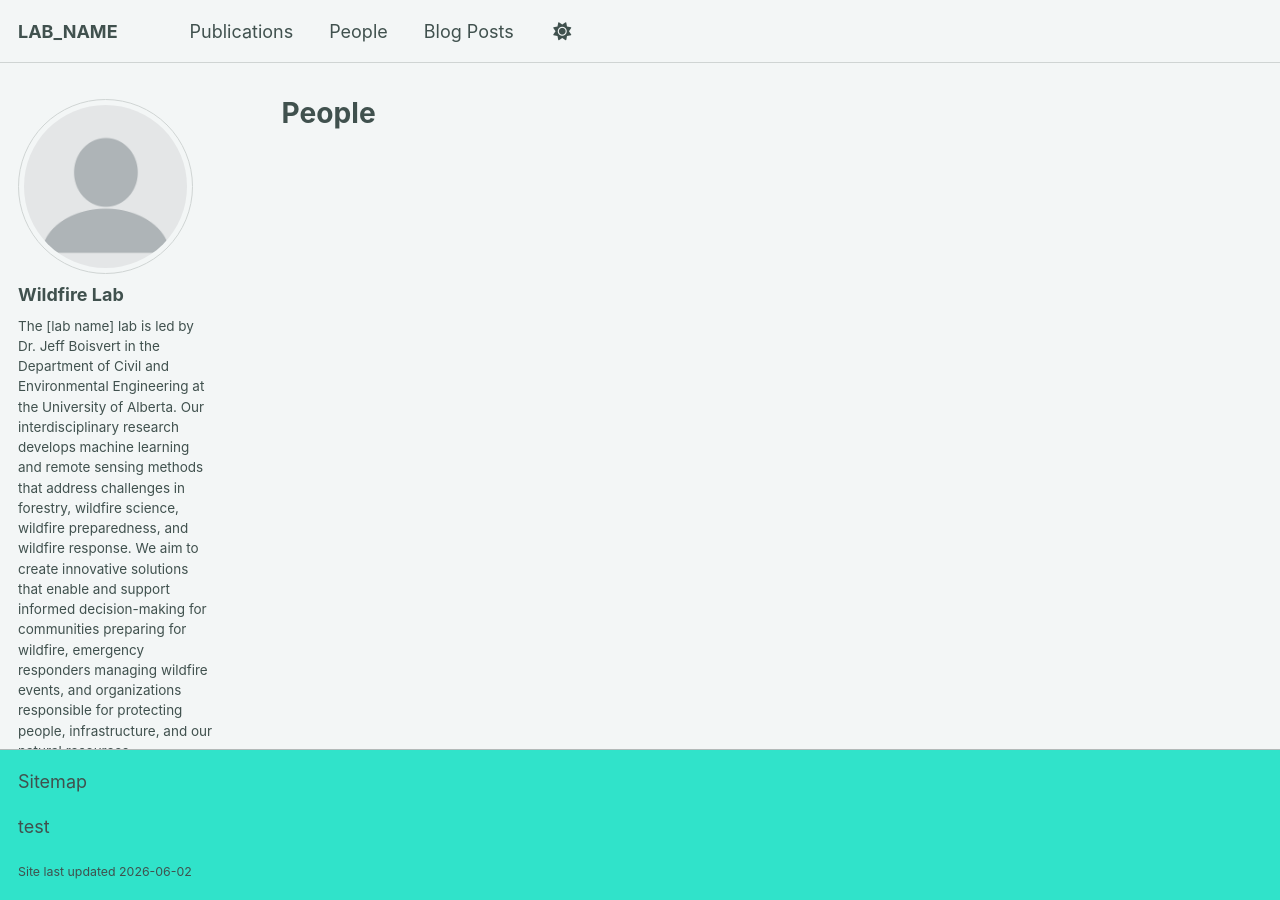
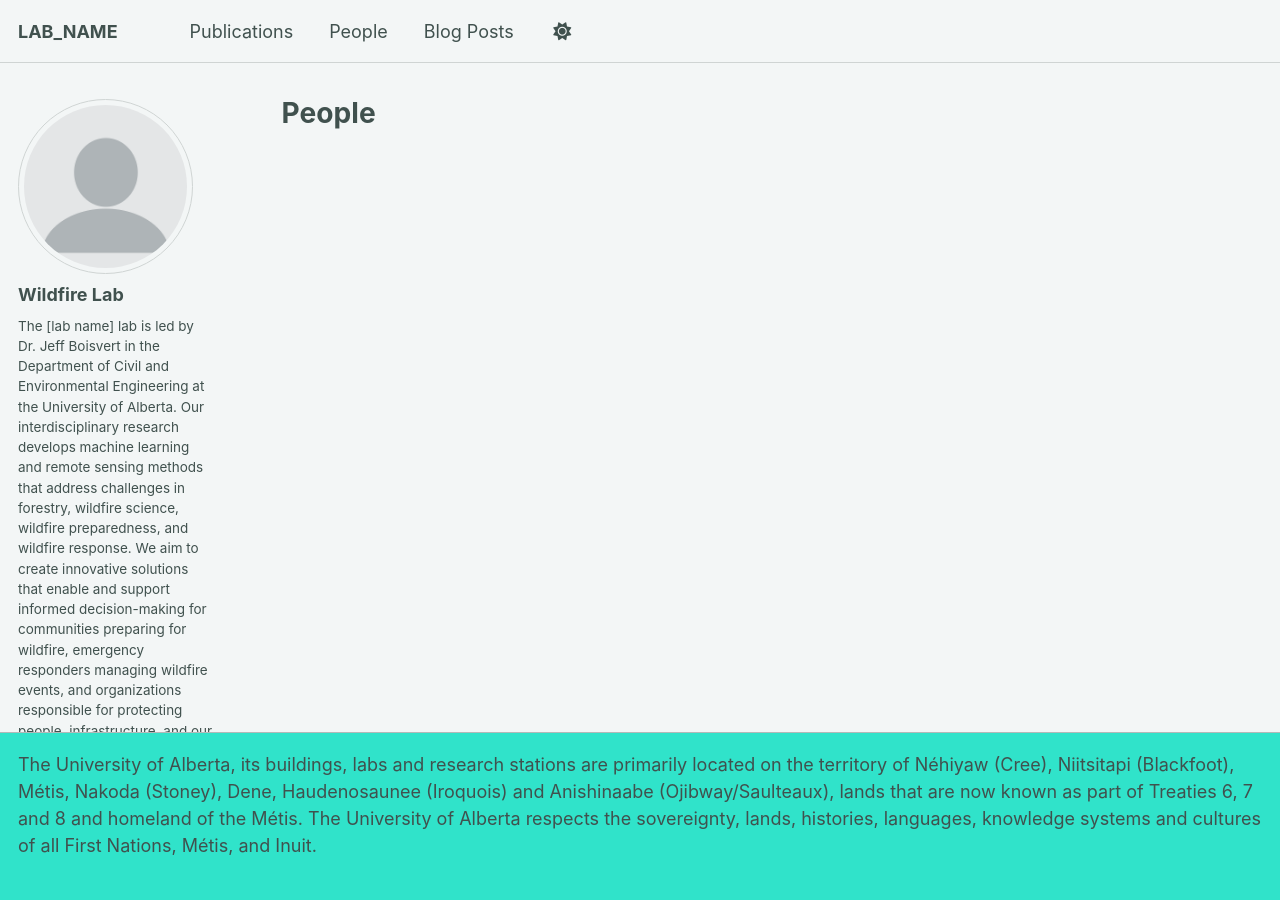
Before and after one commit to WildFire-ML/wildfire-ml.github.io, a Jekyll site: the page built from _pages/publications.html, in a window 1280 px wide. Built offline with Jekyll 4.4.1, drawn with Linux system fonts in a browser that asks for light colours; a script bundle is joined from its source files by our own code; library files that are not in the unit come from our copies.

Commit message:
Adding land acknowledgement

```diff
--- a/_includes/footer.html
+++ b/_includes/footer.html
@@ -1,5 +1,3 @@
 {% include base_path %}
 
-<div class="page__footer-copyright">
-  Site last updated {{ "now" | date: '%Y-%m-%d' }}
-</div>
+<p>The University of Alberta, its buildings, labs and research stations are primarily located on the territory of Néhiyaw (Cree), Niitsitapi (Blackfoot), Métis, Nakoda (Stoney), Dene, Haudenosaunee (Iroquois) and Anishinaabe (Ojibway/Saulteaux), lands that are now known as part of Treaties 6, 7 and 8 and homeland of the Métis. The University of Alberta respects the sovereignty, lands, histories, languages, knowledge systems and cultures of all First Nations, Métis, and Inuit.</p>
--- a/_includes/footer/custom.html
+++ b/_includes/footer/custom.html
@@ -1,8 +1,4 @@
 <!-- start custom footer snippets -->
-
-<a href="/sitemap/">Sitemap</a>
-
-<p>test</p>
 
 <!-- Support for MatJax -->
 <script defer src="https://cdnjs.cloudflare.com/polyfill/v3/polyfill.min.js?features=es6"></script>
```
